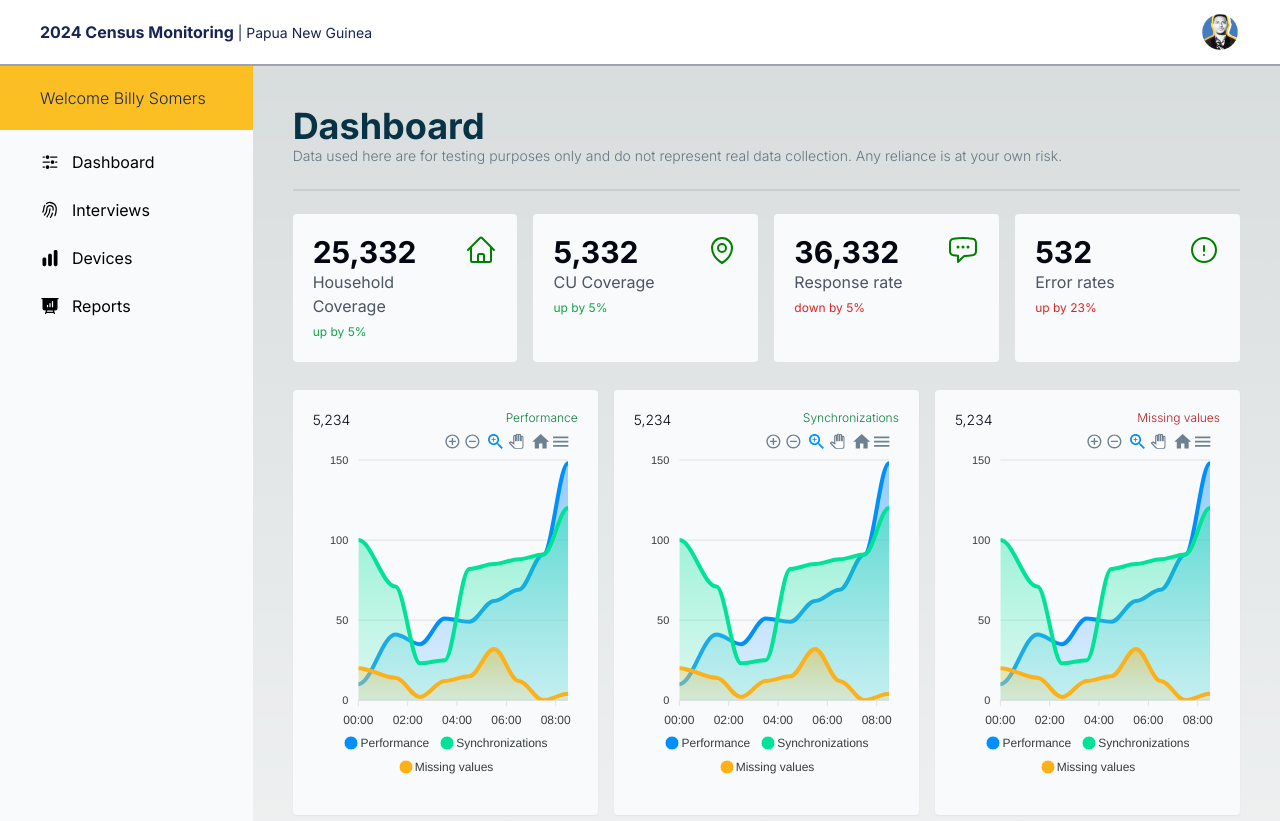
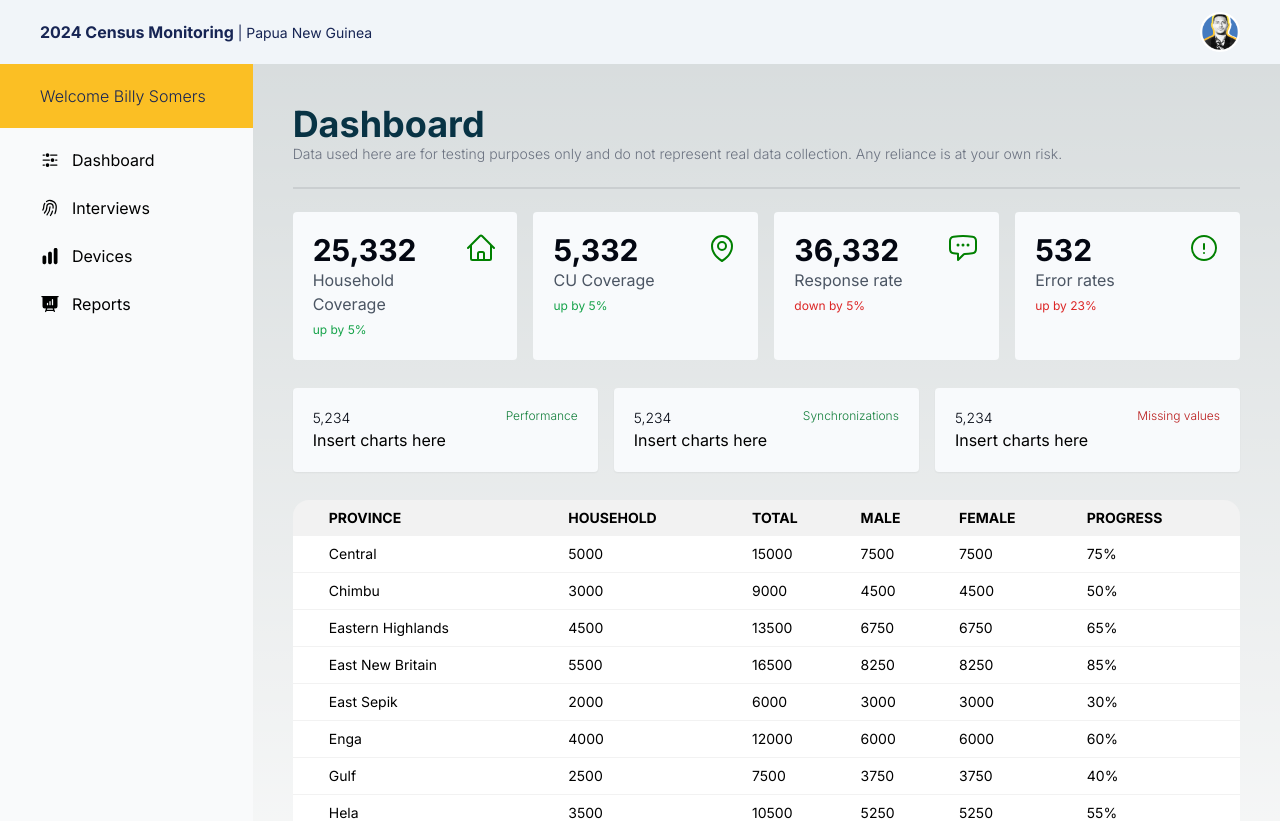
Before and after one commit to billyws/cspro-dashboard, a Next.js app: page / in a window 1280 px wide. Shown: the top 821 px of the page. Built offline with nearby package versions, Linux system fonts and the light colour scheme.

Commit message:
Remove Apexcharts

```diff
--- a/components/DailyProgress.tsx
+++ b/components/DailyProgress.tsx
@@ -1,15 +1,7 @@
-'use client'
 
-import { useState, useEffect } from "react";
-import ReactApexChart from "react-apexcharts"
-import 'apexcharts/dist/apexcharts.css';
+
 
 export default function DailyProgress(){
-    const [chartLoaded, setChartLoaded] = useState(false);
-
-    useEffect(() => {
-        import("apexcharts").then(() => setChartLoaded(true));
-    }, []);
 
     const chartData = {
     series: [
@@ -70,13 +62,7 @@ export default function DailyProgress(){
                         <h4 className="text-xs font-light text-green-700">Performance</h4>
                     </div>
                     <div>
-                        {/* Insert chartData here */}
-                        <ReactApexChart
-                            options={chartData.options}
-                            series={chartData.series}
-                            type="area"
-                            height={350}
-                        />
+                    Insert charts here
 
                     </div>
                 </div>
@@ -86,12 +72,7 @@ export default function DailyProgress(){
                         <h4 className="text-xs font-light text-green-700">Synchronizations</h4>
                     </div>
                     <div>
-                    <ReactApexChart
-                            options={chartData.options}
-                            series={chartData.series}
-                            type="area"
-                            height={350}
-                        />
+                   Insert charts here
                     </div>
                 </div>
                 <div className="p-5 my-5 rounded shadow-sm bg-slate-50">
@@ -101,12 +82,7 @@ export default function DailyProgress(){
                     </div>
                     <div>
                          <div>
-                         <ReactApexChart
-                            options={chartData.options}
-                            series={chartData.series}
-                            type="area"
-                            height={350}
-                        />
+                         Insert charts here
                          </div>
                     </div>
                 </div>
--- a/components/TopNav.tsx
+++ b/components/TopNav.tsx
@@ -2,7 +2,7 @@ import Image from "next/image"
 
 export default function TopNav(){
     return (
-        <div className="flex flex-col-2 bg-white w-full h-18  justify-between border-b-2 border-gray-400">
+        <div className="flex flex-col-2 bg-slate-100 w-full h-18  justify-between border-b-1 border-blue-400">
             <div className="flex flex-row pt-5 pl-10">
                 <h3 className="text-base font-bold text-blue-950">2024 Census Monitoring <span className="text-sm font-normal"> | Papua New Guinea</span></h3>
             </div>
--- a/package.json
+++ b/package.json
@@ -10,13 +10,11 @@
   },
   "dependencies": {
     "@prisma/client": "^4.14.0",
-    "apexcharts": "^3.40.0",
     "autoprefixer": "10.4.14",
     "daisyui": "^2.51.6",
     "next": "13.4.1",
     "postcss": "8.4.23",
     "react": "18.2.0",
-    "react-apexcharts": "^1.4.0",
     "react-dom": "18.2.0",
     "tailwindcss": "3.3.2"
   },
```
Also changed, not shown: 1 other file (tests, documents, lock files or other folders).
